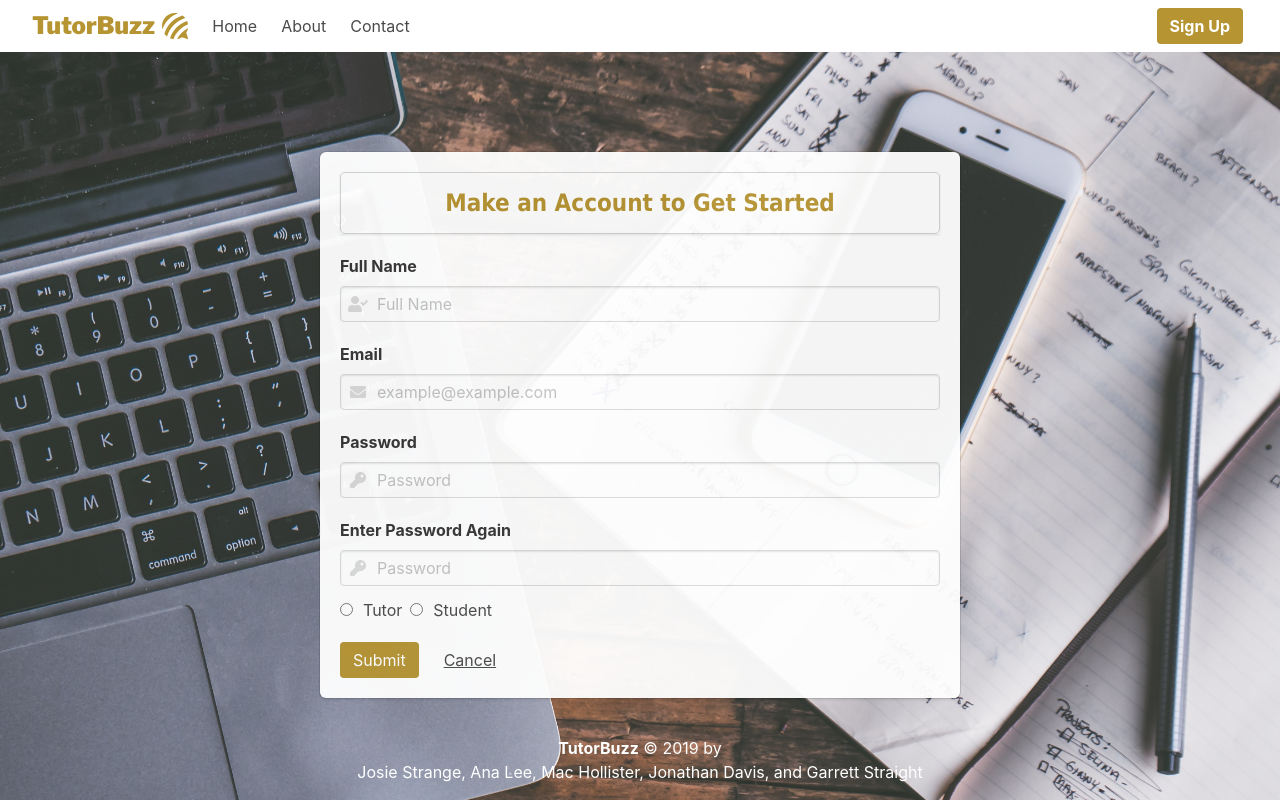
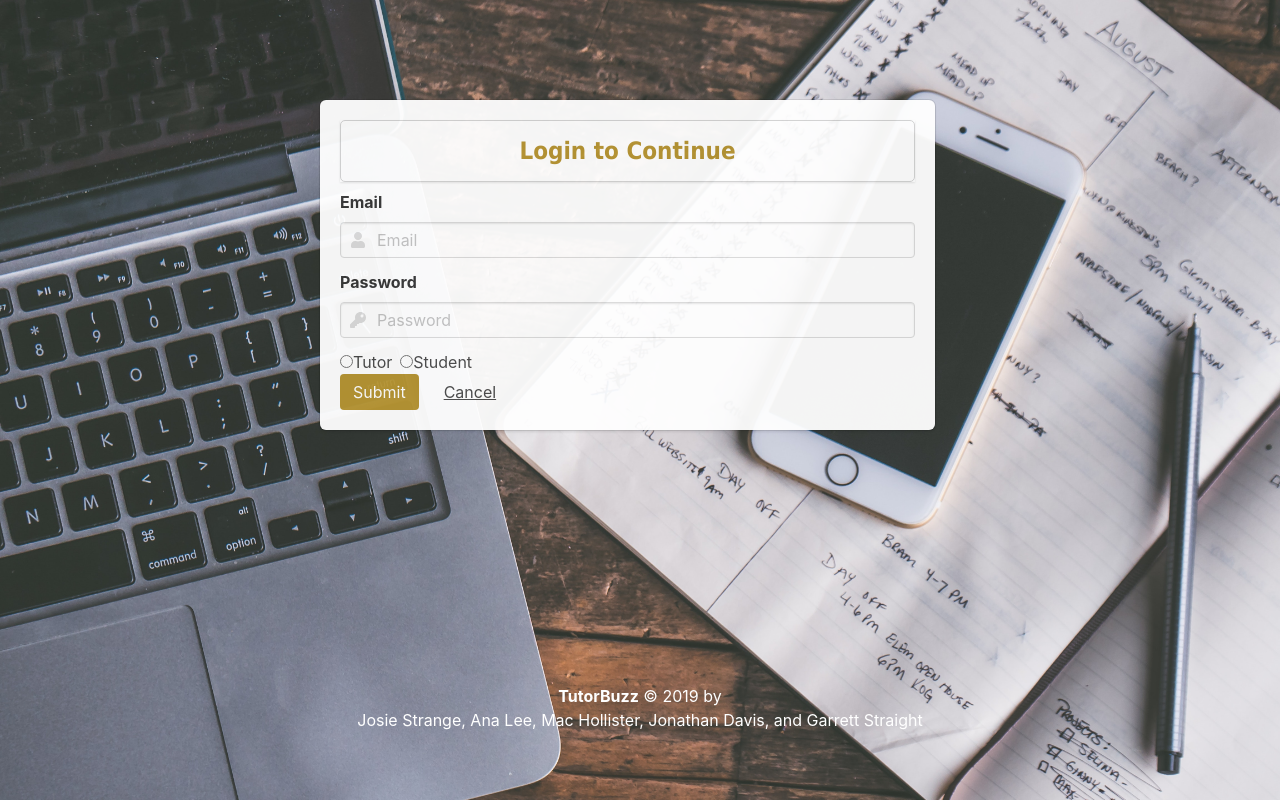
Before and after one commit to macdhollister/TutorBuzz, a React (Create React App) app in the folder client/: page / in a window 1280 px wide. Built offline with nearby package versions, Linux system fonts and the light colour scheme.

Commit message:
changed homepage to login rather than signup

```diff
--- a/client/src/App.js
+++ b/client/src/App.js
@@ -1,7 +1,7 @@
 import React, { Component } from 'react';
 import { BrowserRouter as Router, Route } from "react-router-dom";
 import Navbar from './components/StaticComps/Navbar';
-import Homepage from "./pages/HomeAndLogin/Homepage";
+import SignupPage from "./pages/HomeAndLogin/SignupPage";
 // import Footer from "./components/Footer";
 import tutorPortal from "./pages/Tutor/tutorPortal.js";
 import studentPortal from "./pages/Student/studentPortal.js";
@@ -14,12 +14,13 @@ class App extends Component {
     return (
       <Router>
         <div className="App">
-          <Navbar />
-          <Route exact path="/" component={Homepage} />
+          {/* <Navbar /> */}
+          <Route exact path="/" component={Loginpage} />
+          <Route exact path="/login" component={Loginpage} />
           <Route exact path="/tutorPortal" component={tutorPortal} />
           <Route exact path="/studentPortal" component={studentPortal} />
           <Route exact path="/tutorProfile" component={tutorProfile} />
-          <Route exact path="/login" component={Loginpage} />
+          <Route exact path="/signup" component={SignupPage} />
 
         </div>
       </Router>
```
